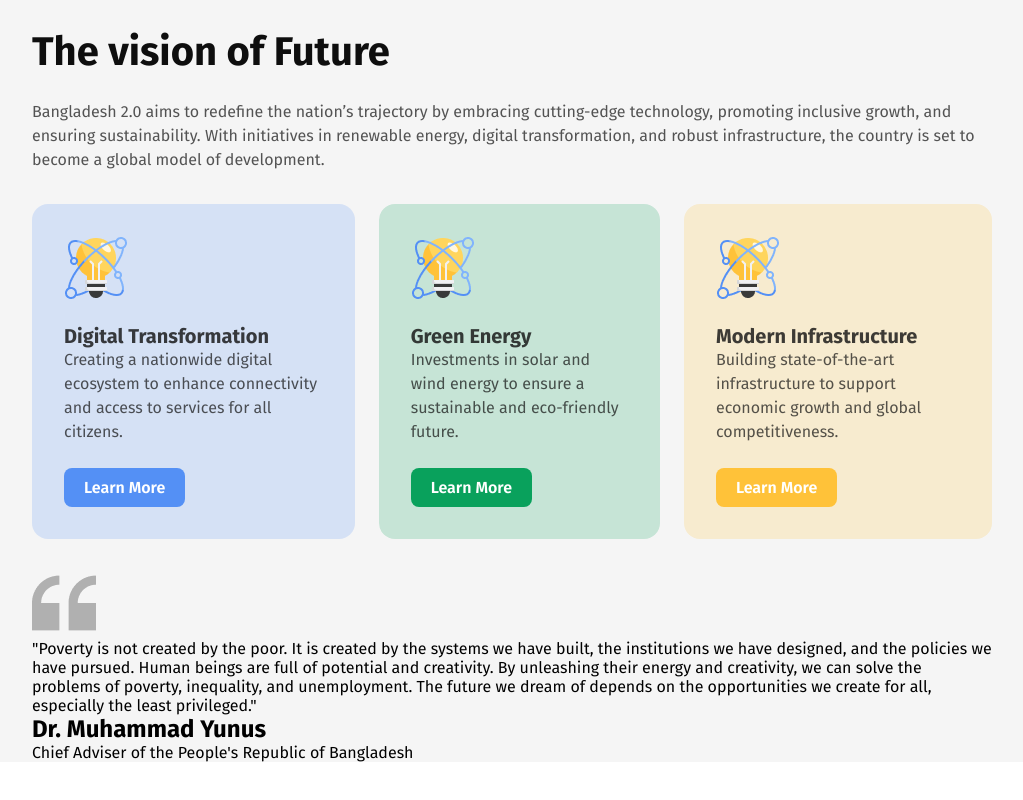
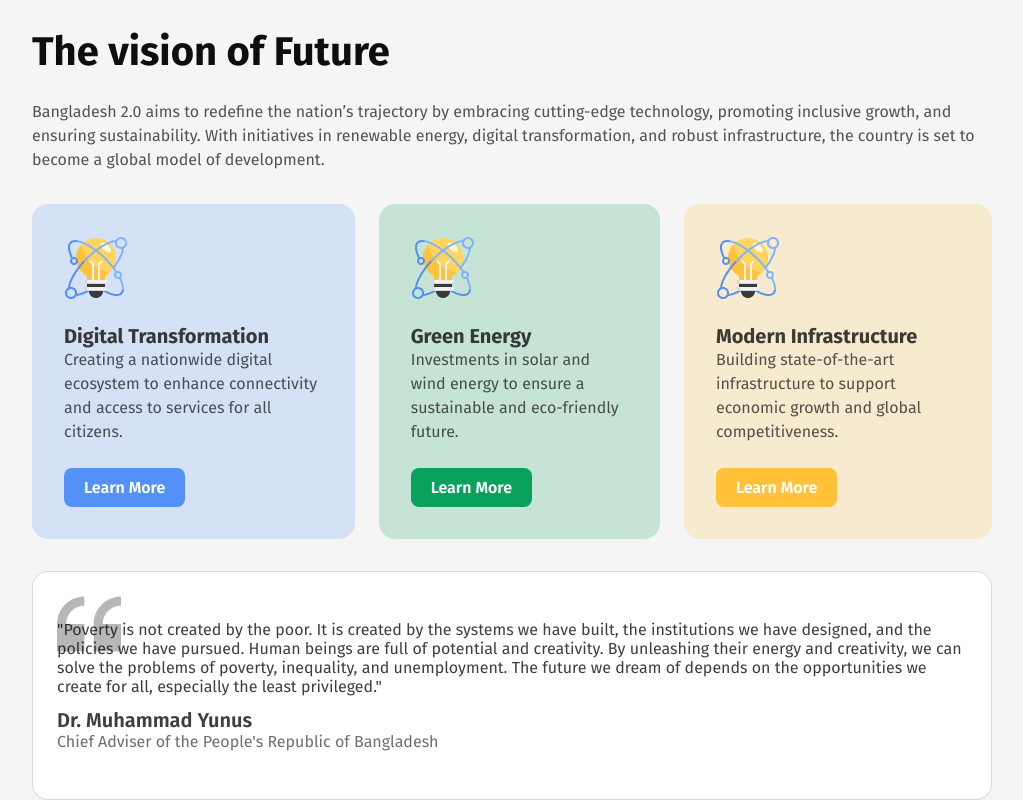
Before and after one commit to zannat30/phero-assignment-1, a plain HTML site: page index.html in a window 1280 px wide. Shown: the part 1274-2074 px from the top of the page, without its empty margins (128-1151 px from the left). Before the commit the page ends 2036 px from the top, so only its background shows below. Drawn offline with Linux system fonts and the light colour scheme.

Commit message:
Vision of Future and Quote added

```diff
--- a/components/style.css
+++ b/components/style.css
@@ -257,3 +257,45 @@ main {
     background: #ffffff;
     color: #FFC239;
 }
+
+
+/* quote-section */
+#quote_content {
+    display: flex;
+    flex-direction: column;
+    justify-content: flex-start;
+    align-items: flex-start;
+    gap: 12px;
+    padding: 48px 24px 48px 24px;
+    /* background-image: image("images/quote-bg.png"); */
+    box-sizing: border-box;
+    border: 1px solid #0e0e0e26;
+    border-radius: 16px;
+    background: #ffffff;
+    position: relative;
+}
+
+#quote-bg {
+    width: 64px;
+    height: 64px;
+    position: absolute;
+    top: 20px;
+}
+
+.quote_text {
+    color: rgba(14, 14, 14, 0.8);
+    font-size: 16px;
+    font-weight: 400;
+}
+
+.signature h1 {
+    color: rgba(14, 14, 14, 0.8);
+    font-size: 20px;
+    font-weight: 600;
+}
+
+.signature p {
+    color: rgba(14, 14, 14, 0.6);
+    font-size: 16px;
+    font-weight: 400;
+}
```
